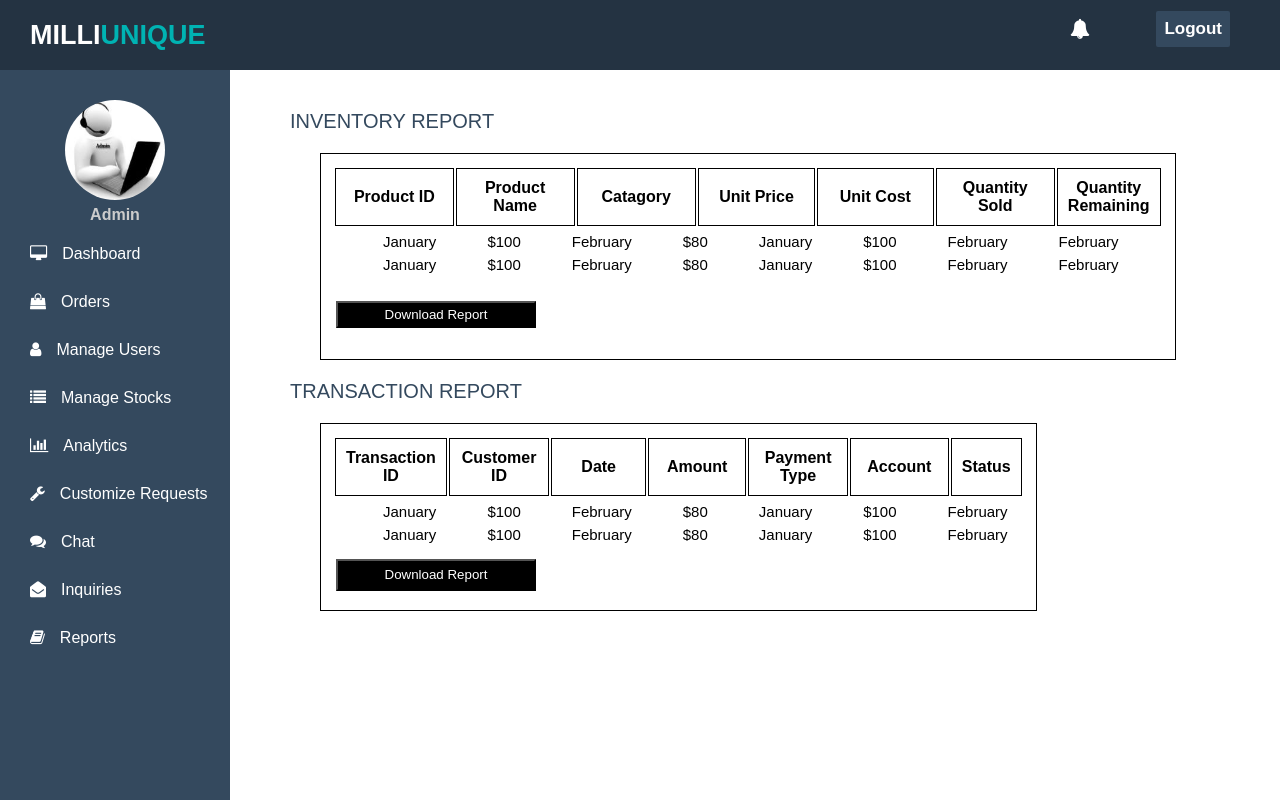
After one commit to amasha98/2nd-Year-Group-Project, a PHP site: page /Dashboard_Reports.html in a window 1280 px wide. The commit adds this page. Run offline with PHP 8.4, Linux system fonts and the light colour scheme.

Commit message:
Add files via upload

```diff
--- /dev/null
+++ b/Dashboard_Reports.html
@@ -0,0 +1,176 @@
+<html>
+    <head>
+	    <meta charset="utf-8">
+		<meta name="viewport" content="width=device-width, initial-scale=1.0">
+		<link rel="stylesheet" href="Dashboardstyle.css">
+		<link href="https://stackpath.bootstrapcdn.com/font-awesome/4.7.0/css/font-awesome.min.css" rel="stylesheet">
+		<title>Dashboard_Reports</title>
+
+	</head>
+    <body>
+	    <header>
+		    <div class="left">
+			    <h3>Milli<span>Unique</span></h3>
+			</div>
+			<div>
+			    <a href="" class="notification"><i class="fa fa-bell"></i></a>
+			</div>
+			<div class="right">
+			    <a href="" class="logout">Logout</a>
+			</div>
+		</header>
+		<div class="sidenav">
+		    <center>
+			    <img src="admin.jpg" class="admin">
+				<h4>Admin</h4>
+			</center>
+			<a href="#"><i class="fa fa-desktop"></i><span>Dashboard</span></a>
+			<a href="#"><i class="fa fa-shopping-bag"></i><span>Orders</span></a>
+			<a href="#"><i class="fa fa-user"></i><span>Manage Users</span></a>
+			<a href="#"><i class="fa fa-list"></i><span>Manage Stocks</span></a>
+			<a href="#"><i class="fa fa-bar-chart"></i><span>Analytics</span></a>
+			<a href="#"><i class="fa fa-wrench"></i><span>Customize Requests</span></a>
+			<a href="#"><i class="fa fa-comments"></i><span>Chat</span></a>
+			<a href="#"><i class="fa fa-envelope-open"></i><span>Inquiries</span></a>
+			<a class="active" href=""><i class="fa fa-book"></i><span>Reports</span></a>
+		</div>
+		<br><br><br><br><br>
+		<p><h2>Inventory Report</h2></p>
+		<div class="container">
+			<div class="row">
+		<table class="table-fixed" align="center">
+		<thead>
+			<tr>
+			<th class="col">Product ID</th>
+			<th class="col">Product Name</th>
+			<th class="col">Catagory</th>
+			<th class="col">Unit Price</th>
+			<th class="col">Unit Cost</th>
+			<th class="col">Quantity Sold</th>
+			<th class="col">Quantity Remaining</th>
+			</tr>
+		</thead>
+		<tfoot>
+			<tr>
+				<td><input type="submit" value="Download Report" id="invdownloadBtn"></td>
+			</tr>
+		</tfoot>
+		<tbody>
+             <tr>
+
+				<td class="col">January</td>
+				<td class="col">$100</td>
+				<td class="col">February</td>
+				<td class="col">$80</td>
+				<td class="col">January</td>
+				<td class="col">$100</td>
+				<td class="col">February</td>
+				<td class="col">February</td>
+			</tr>
+			<tr>
+
+				<td class="col">January</td>
+				<td class="col">$100</td>
+				<td class="col">February</td>
+				<td class="col">$80</td>
+				<td class="col">January</td>
+				<td class="col">$100</td>
+				<td class="col">February</td>
+				<td class="col">February</td>
+			</tr>
+			<tr>
+
+				<td class="col">January</td>
+				<td class="col">$100</td>
+				<td class="col">February</td>
+				<td class="col">$80</td>
+				<td class="col">January</td>
+				<td class="col">$100</td>
+				<td class="col">February</td>
+				<td class="col">February</td>
+			</tr>
+			<tr>
+
+				<td class="col">January</td>
+				<td class="col">$100</td>
+				<td class="col">February</td>
+				<td class="col">$80</td>
+				<td class="col">January</td>
+				<td class="col">$100</td>
+				<td class="col">February</td>
+				<td class="col">February</td>
+			</tr>
+
+					</tbody>
+					</table>
+				</div>
+			</div>
+
+			<h2>Transaction Report</h2>
+		<div class="container">
+			<div class="row">
+		<table class="table-fixed" align="center">
+		 <thead>
+			<tr>
+			<th class="col">Transaction ID</th>
+			<th class="col">Customer ID</th>
+			<th class="col">Date</th>
+			<th class="col">Amount</th>
+			<th class="col">Payment Type</th>
+			<th class="col">Account</th>
+			<th class="col">Status</th>
+			</tr>
+		</thead>
+		 <tfoot>
+			<tr>
+				<td><input type="submit" value="Download Report" id="transdownloadBtn"></td>
+			</tr>
+		</tfoot>
+		<tbody>
+             <tr>
+
+				<td class="col">January</td>
+				<td class="col">$100</td>
+				<td class="col">February</td>
+				<td class="col">$80</td>
+				<td class="col">January</td>
+				<td class="col">$100</td>
+				<td class="col">February</td>
+			</tr>
+			<tr>
+
+				<td class="col">January</td>
+				<td class="col">$100</td>
+				<td class="col">February</td>
+				<td class="col">$80</td>
+				<td class="col">January</td>
+				<td class="col">$100</td>
+				<td class="col">February</td>
+			</tr>
+			<tr>
+
+				<td class="col">January</td>
+				<td class="col">$100</td>
+				<td class="col">February</td>
+				<td class="col">$80</td>
+				<td class="col">January</td>
+				<td class="col">$100</td>
+				<td class="col">February</td>
+			</tr>
+			<tr>
+
+				<td class="col">January</td>
+				<td class="col">$100</td>
+				<td class="col">February</td>
+				<td class="col">$80</td>
+				<td class="col">January</td>
+				<td class="col">$100</td>
+				<td class="col">February</td>
+			</tr>
+
+					</tbody>
+				</table>
+			</div>
+		</div>
+	</body>
+</html>
--- a/Dashboardstyle.css
+++ b/Dashboardstyle.css
@@ -20,6 +20,14 @@ header{
 }
 .left span{
 	color: #00b3b3;
+}
+h2{
+	color:#34495e;
+	margin:20px;
+	margin-left:290px;
+	text-transform: uppercase;
+	font-size: 20px;
+	font-weight: 250;
 }
 .logout{
 	padding: 8px;
@@ -79,3 +87,56 @@ header{
 .sidenav i{
 	padding-right: 15px;
 }
+table, th{
+  border: 1px solid black;
+  table-layout: fixed;
+  padding: 10px;
+}
+.table-fixed{
+	margin-left:20rem;
+	margin top:90rem;
+}
+.table-fixed tbody{
+	display:block;
+	height:50px;
+	overflow-y:auto;
+	float:left;
+}
+
+.table-fixed tbody td{
+	font-size:15px;
+	padding-left:48px;
+}
+.table-fixed .col{
+	width:15%;
+}
+.table-fixed tr{
+	display:block;
+}
+
+#invdownloadBtn{
+	border:1;
+	width:200px;
+	background:black;
+	color:white;
+	padding:.25rem;
+	margin:1rem 0;
+	cursor:pointer;
+
+}
+#invdownloadBtn:hover{
+	background: #34495e;
+}
+#transdownloadBtn{
+	border:1;
+	width:200px;
+	background:black;
+	color:white;
+	padding:.4rem;
+	margin:0.25rem 0;
+	cursor:pointer;
+
+}
+#transdownloadBtn:hover{
+	background: #34495e;
+}
```
